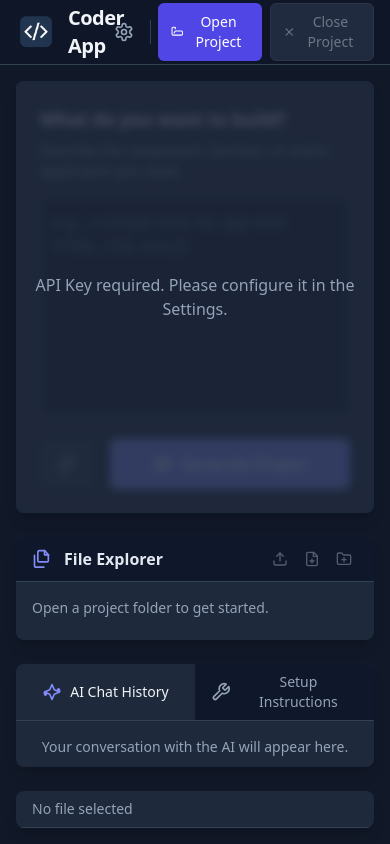
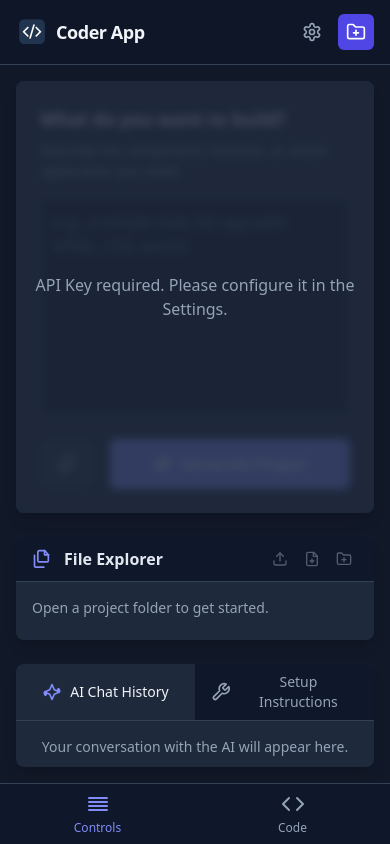
Before and after one commit to SamVolvo/Coder-App, a React (Vite) app: page / in a window 390 px wide. Built offline with nearby package versions, Linux system fonts and the light colour scheme.

Commit message:
Fixed size problem

```diff
--- a/App.tsx
+++ b/App.tsx
@@ -1,3 +1,4 @@
+
 
 import React, { useState, useCallback, useEffect, useRef } from 'react';
 import Header from './components/Header';
@@ -9,6 +10,7 @@ import ConfirmModal from './components/ConfirmModal';
 import InputModal from './components/InputModal';
 import SettingsModal from './components/SettingsModal';
 import InfoPanel from './components/InfoPanel';
+import MobileNav from './components/MobileNav';
 import { initializeChat, sendMessage, getChatHistory, endChatSession } from './services/geminiService';
 import { ModalType, ModalContext, TreeNode, SyntaxTheme, NewNodeModalContext, RenameModalContext, ConfirmDeleteModalContext, GenericConfirmModalContext } from './types';
 import { Content, Part } from '@google/genai';
@@ -55,6 +57,7 @@ const App: React.FC = () => {
   const [onAnimationComplete, setOnAnimationComplete] = useState<{ cb: (() => void) | null }>({ cb: null });
 
   const debounceWriteFileRef = useRef<number | null>(null);
+  const [mobileView, setMobileView] = useState<'controls' | 'code'>('controls');
 
 
   const refreshProject = useCallback(async (root: string) => {
@@ -81,6 +84,60 @@ const App: React.FC = () => {
         setError(e instanceof Error ? `Failed to refresh project: ${e.message}` : 'Unknown error refreshing project.');
     }
   }, []);
+
+  const resetState = useCallback(() => {
+    endChatSession();
+    setProjectRoot(null);
+    setFileTree([]);
+    setActiveFile(null);
+    setSelectedNodes(new Set());
+    setRecentlyUpdatedPaths(new Set());
+    setReadmeContent('');
+    setChatHistory([]);
+    setError(null);
+    setIsLoading(false);
+    setNotification(null);
+  }, []);
+
+  const handleOpenProject = useCallback(async () => {
+    if (!window.electronAPI) return;
+    try {
+        const rootPath = await window.electronAPI.openProject();
+        if (rootPath) {
+            resetState();
+            setProjectRoot(rootPath);
+            await refreshProject(rootPath);
+            const history = await window.electronAPI.readChatHistory(rootPath);
+            setChatHistory(history);
+            await initializeChat(history);
+            setNotification("Project opened successfully.");
+        }
+    } catch(e) {
+        setError(e instanceof Error ? e.message : 'Failed to open project.');
+    }
+  }, [resetState, refreshProject]);
+
+  const handleCloseProject = useCallback(() => {
+    if (!projectRoot) return;
+    setModalState({
+        type: 'confirm',
+        context: {
+            title: 'Close Project',
+            message: 'Are you sure you want to close the current project? You can reopen it at any time.',
+            onConfirm: resetState,
+        }
+    });
+  }, [projectRoot, resetState]);
+
+  const handleOpenTerminal = useCallback(async () => {
+    if (projectRoot && window.electronAPI) {
+      try {
+        await window.electronAPI.openInTerminal(projectRoot);
+      } catch (e) {
+        setError(e instanceof Error ? e.message : 'Failed to open terminal.');
+      }
+    }
+  }, [projectRoot]);
 
   // Effect to load initial settings
   useEffect(() => {
@@ -149,6 +206,7 @@ const App: React.FC = () => {
     };
     loadContent();
   }, [activeFile, projectRoot]);
+
 
   const handleSendMessage = useCallback(async (prompt: string, imageBase64: string | null) => {
     if (!projectRoot) {
@@ -229,50 +287,6 @@ const App: React.FC = () => {
       setOnAnimationComplete({ cb: null });
     }
   }, [projectRoot, refreshProject]);
-
-  const resetState = useCallback(() => {
-    endChatSession();
-    setProjectRoot(null);
-    setFileTree([]);
-    setActiveFile(null);
-    setSelectedNodes(new Set());
-    setRecentlyUpdatedPaths(new Set());
-    setReadmeContent('');
-    setChatHistory([]);
-    setError(null);
-    setIsLoading(false);
-    setNotification(null);
-  }, []);
-
-  const handleNewProject = useCallback(() => {
-    if (!projectRoot) return;
-    setModalState({
-        type: 'confirm',
-        context: {
-            title: 'Close Project',
-            message: 'Are you sure you want to close the current project? You can reopen it at any time.',
-            onConfirm: resetState,
-        }
-    });
-  }, [projectRoot, resetState]);
-
-  const handleOpenProject = useCallback(async () => {
-    if (!window.electronAPI) return;
-    try {
-        const rootPath = await window.electronAPI.openProject();
-        if (rootPath) {
-            resetState();
-            setProjectRoot(rootPath);
-            await refreshProject(rootPath);
-            const history = await window.electronAPI.readChatHistory(rootPath);
-            setChatHistory(history);
-            await initializeChat(history);
-            setNotification("Project opened successfully.");
-        }
-    } catch(e) {
-        setError(e instanceof Error ? e.message : 'Failed to open project.');
-    }
-  }, [resetState, refreshProject]);
 
   const clearIndicators = () => setRecentlyUpdatedPaths(new Set());
 
@@ -366,7 +380,12 @@ const App: React.FC = () => {
       }
       return newSelection;
     });
-    if (!isFolder) setActiveFile(path);
+    if (!isFolder) {
+      setActiveFile(path);
+      if (window.innerWidth < 768) { // md breakpoint
+          setMobileView('code');
+      }
+    }
   };
 
   const handleCopyPath = (nodePath: string) => {
@@ -450,14 +469,18 @@ const App: React.FC = () => {
   return (
     <div className="h-screen flex flex-col font-sans bg-gray-900 overflow-hidden" onClick={() => setSelectedNodes(new Set())}>
       <Header
-        onNewProject={handleNewProject}
         onOpenProject={handleOpenProject}
-        onOpenSettings={() => setModalState({ type: 'settings', context: null})}
+        onCloseProject={handleCloseProject}
+        onOpenSettings={() => setModalState({ type: 'settings', context: null })}
         isProjectOpen={isProjectOpen}
+        onOpenTerminal={handleOpenTerminal}
       />
 
-      <main className="flex-grow flex flex-col md:flex-row gap-6 p-4 md:p-6 lg:p-8 max-w-screen-2xl w-full mx-auto min-h-0">
-        <div className="w-full md:w-1/3 lg:w-1/4 flex flex-col gap-6" onClick={(e) => e.stopPropagation()}>
+      <main className="flex-grow flex flex-col md:flex-row gap-6 p-4 md:p-6 lg:p-8 max-w-screen-2xl w-full mx-auto min-h-0 md:pb-6 pb-20">
+        <div
+            className={`flex-col gap-6 w-full md:flex-shrink-0 md:w-96 lg:w-[420px] ${mobileView === 'controls' ? 'flex' : 'hidden'} md:flex`}
+            onClick={(e) => e.stopPropagation()}
+        >
           <PromptForm onSendMessage={handleSendMessage} isLoading={isLoading} isSessionActive={isProjectOpen} isApiKeySet={isApiKeySet} />
           <FileExplorer
             fileTree={fileTree}
@@ -481,7 +504,10 @@ const App: React.FC = () => {
             isInstructionsLoading={isLoading && !readmeContent && isProjectOpen}
           />
         </div>
-        <div className="w-full md:w-2/3 lg:w-3/4 flex flex-col flex-grow min-h-0" onClick={(e) => e.stopPropagation()}>
+        <div
+            className={`w-full flex-col flex-grow min-h-0 ${mobileView === 'code' ? 'flex' : 'hidden'} md:flex`}
+            onClick={(e) => e.stopPropagation()}
+        >
             <CodeDisplay
                 code={activeFileContent}
                 isLoading={isLoading}
@@ -500,6 +526,8 @@ const App: React.FC = () => {
       {notification && <Notification message={notification} onClose={() => setNotification(null)} />}
 
       {renderModals()}
+
+      <MobileNav activeView={mobileView} onNavigate={setMobileView} />
     </div>
   );
 };
--- a/components/Header.tsx
+++ b/components/Header.tsx
@@ -1,55 +1,65 @@
-
 import React from 'react';
-import { FolderOpenIcon, SettingsIcon, XIcon } from './icons';
+import { SettingsIcon, FolderPlusIcon, XIcon, TerminalIcon } from './icons';
 
 interface HeaderProps {
-    onNewProject: () => void;
     onOpenProject: () => void;
+    onCloseProject: () => void;
     onOpenSettings: () => void;
     isProjectOpen: boolean;
+    onOpenTerminal: () => void;
 }
 
-const Header: React.FC<HeaderProps> = ({ onNewProject, onOpenProject, onOpenSettings, isProjectOpen }) => {
-  // In development, Vite serves from the root, so `/assets/icon.png` works.
-  // In production, the file is loaded from `dist/index.html`, and assets are in a sibling folder, so `../assets/icon.png` is needed.
-  // Vite's `import.meta.env.PROD` boolean helps us differentiate.
+const Header: React.FC<HeaderProps> = ({ onOpenProject, onCloseProject, onOpenSettings, isProjectOpen, onOpenTerminal }) => {
   const logoSrc = import.meta.env.PROD ? '../assets/icon.png' : '/assets/icon.png';
 
   return (
-    <header className="bg-slate-900/80 backdrop-blur-sm sticky top-0 z-10 border-b border-slate-700">
-      <div className="max-w-screen-2xl mx-auto px-4 md:px-6 lg:px-8">
+    <header className="bg-slate-900/80 backdrop-blur-sm sticky top-0 z-10 border-b border-slate-700 flex-shrink-0">
+      <div className="max-w-screen-2xl mx-auto px-4 sm:px-6 lg:px-8">
         <div className="flex items-center justify-between h-16">
-            <div className="flex items-center">
-                <img src={logoSrc} alt="Coder App Logo" className="w-10 h-10 mr-3" />
-                <h1 className="text-xl md:text-2xl font-bold tracking-tight text-slate-100">
+            <div className="flex items-center min-w-0">
+                <img src={logoSrc} alt="Coder App Logo" className="w-8 h-8 sm:w-10 sm:h-10 mr-2 sm:mr-3" />
+                <h1 className="text-lg sm:text-xl md:text-2xl font-bold tracking-tight text-slate-100 truncate">
                     Coder App
                 </h1>
             </div>
-            <div className="flex items-center gap-2 md:gap-4">
+            <div className="flex items-center gap-2">
                 <button
                     onClick={onOpenSettings}
-                    className="inline-flex items-center justify-center p-2 rounded-md text-slate-400 hover:text-white hover:bg-slate-700 focus:outline-none focus:ring-2 focus:ring-offset-2 focus:ring-offset-slate-900 focus:ring-indigo-500 transition-colors"
                     title="Settings"
+                    className="p-2 text-slate-400 hover:text-white hover:bg-slate-700 rounded-full transition-colors flex-shrink-0"
                 >
                     <SettingsIcon className="w-5 h-5" />
                 </button>
-                <div className="w-px h-6 bg-slate-700"></div>
-                <button
-                    onClick={onOpenProject}
-                    className="inline-flex items-center justify-center px-4 py-2 border border-transparent text-sm font-medium rounded-md shadow-sm text-white bg-indigo-600 hover:bg-indigo-700 focus:outline-none focus:ring-2 focus:ring-offset-2 focus:ring-offset-slate-900 focus:ring-indigo-500 transition-colors"
-                >
-                    <FolderOpenIcon className="w-5 h-5 mr-2 -ml-1" />
-                    Open Project
-                </button>
-                 <button
-                    onClick={onNewProject}
-                    title={isProjectOpen ? "Close current project" : "No project open"}
-                    disabled={!isProjectOpen}
-                    className="inline-flex items-center justify-center px-4 py-2 border border-slate-600 text-sm font-medium rounded-md shadow-sm text-slate-300 bg-slate-700 hover:bg-slate-600 focus:outline-none focus:ring-2 focus:ring-offset-2 focus:ring-offset-slate-900 focus:ring-indigo-500 transition-colors disabled:opacity-50 disabled:cursor-not-allowed"
-                >
-                    <XIcon className="w-5 h-5 mr-2 -ml-1" />
-                    Close Project
-                </button>
+
+                {isProjectOpen ? (
+                    <>
+                        <button
+                            onClick={onOpenTerminal}
+                            title="Open in Terminal"
+                            className="flex items-center justify-center text-sm p-2 md:px-4 rounded-md bg-slate-700 hover:bg-slate-600 text-slate-300 hover:text-white transition-colors duration-200"
+                        >
+                            <TerminalIcon className="w-5 h-5 md:mr-2" />
+                            <span className="hidden md:inline">Terminal</span>
+                        </button>
+                        <button
+                            onClick={onCloseProject}
+                            title="Close Project"
+                            className="flex items-center justify-center text-sm p-2 md:px-4 rounded-md bg-slate-700 hover:bg-slate-600 text-slate-300 hover:text-white transition-colors duration-200"
+                        >
+                            <XIcon className="w-5 h-5 md:mr-2" />
+                            <span className="hidden md:inline">Close</span>
+                        </button>
+                    </>
+                ) : (
+                    <button
+                        onClick={onOpenProject}
+                        title="Open Project"
+                        className="flex items-center justify-center text-sm p-2 md:px-4 rounded-md bg-indigo-600 hover:bg-indigo-700 text-white transition-colors duration-200"
+                    >
+                        <FolderPlusIcon className="w-5 h-5 md:mr-2" />
+                        <span className="hidden md:inline">Open Project</span>
+                    </button>
+                )}
             </div>
         </div>
       </div>
--- /dev/null
+++ b/components/MobileNav.tsx
@@ -0,0 +1,42 @@
+
+import React from 'react';
+import { SlidersHorizontalIcon, CodeIcon } from './icons';
+
+interface MobileNavProps {
+  activeView: 'controls' | 'code';
+  onNavigate: (view: 'controls' | 'code') => void;
+}
+
+const MobileNav: React.FC<MobileNavProps> = ({ activeView, onNavigate }) => {
+  const NavButton = ({
+    view,
+    label,
+    icon: Icon,
+  }: {
+    view: 'controls' | 'code';
+    label: string;
+    icon: React.FC<React.SVGProps<SVGSVGElement>>;
+  }) => {
+    const isActive = activeView === view;
+    return (
+      <button
+        onClick={() => onNavigate(view)}
+        className={`flex flex-col items-center justify-center flex-1 py-2 text-xs transition-colors ${
+          isActive ? 'text-indigo-400' : 'text-slate-400 hover:text-indigo-400'
+        }`}
+      >
+        <Icon className="w-6 h-6 mb-1" />
+        {label}
+      </button>
+    );
+  };
+
+  return (
+    <div className="md:hidden fixed bottom-0 left-0 right-0 bg-slate-900 border-t border-slate-700 flex z-20">
+      <NavButton view="controls" label="Controls" icon={SlidersHorizontalIcon} />
+      <NavButton view="code" label="Code" icon={CodeIcon} />
+    </div>
+  );
+};
+
+export default MobileNav;
--- a/components/icons.tsx
+++ b/components/icons.tsx
@@ -570,3 +570,37 @@ export const ChevronDownIcon: React.FC<IconProps> = (props) => (
     <polyline points="6 9 12 15 18 9"></polyline>
   </svg>
 );
+
+export const TerminalIcon: React.FC<IconProps> = (props) => (
+    <svg
+        xmlns="http://www.w3.org/2000/svg"
+        viewBox="0 0 24 24"
+        fill="none"
+        stroke="currentColor"
+        strokeWidth="2"
+        strokeLinecap="round"
+        strokeLinejoin="round"
+        {...props}
+    >
+        <polyline points="4 17 10 11 4 5"></polyline>
+        <line x1="12" y1="19" x2="20" y2="19"></line>
+    </svg>
+);
+
+export const SlidersHorizontalIcon: React.FC<IconProps> = (props) => (
+  <svg
+    xmlns="http://www.w3.org/2000/svg"
+    viewBox="0 0 24 24"
+    fill="none"
+    stroke="currentColor"
+    strokeWidth="2"
+    strokeLinecap="round"
+    strokeLinejoin="round"
+    {...props}
+  >
+    <line x1="21" y1="10" x2="3" y2="10" />
+    <line x1="21" y1="6" x2="3" y2="6" />
+    <line x1="21" y1="14" x2="3" y2="14" />
+    <line x1="21" y1="18" x2="3" y2="18" />
+  </svg>
+);
--- a/preload.js
+++ b/preload.js
@@ -1,3 +1,4 @@
+
 
 const { contextBridge, ipcRenderer } = require('electron');
 
@@ -26,6 +27,7 @@ contextBridge.exposeInMainWorld('electronAPI', {
     ipcRenderer.on('project-updated', listener);
     return () => ipcRenderer.removeListener('project-updated', listener);
   },
+  openInTerminal: (projectRoot) => ipcRenderer.invoke('open-in-terminal', projectRoot),
 
   // Chat History Management
   readChatHistory: (projectRoot) => ipcRenderer.invoke('read-chat-history', projectRoot),
--- a/vite-env.d.ts
+++ b/vite-env.d.ts
@@ -29,6 +29,7 @@ declare global {
       createFolder: (projectRoot: string, relativePath: string) => Promise<void>;
       uploadFile: (projectRoot: string) => Promise<string | null>;
       onProjectUpdate: (callback: () => void) => () => void; // Listener for external changes
+      openInTerminal: (projectRoot: string) => Promise<void>;
 
       // Chat History
       readChatHistory: (projectRoot: string) => Promise<Content[]>;
```
Also changed, not shown: components/FileExplorer.tsx (+4 -4 lines), main.js (+34 -4 lines).
